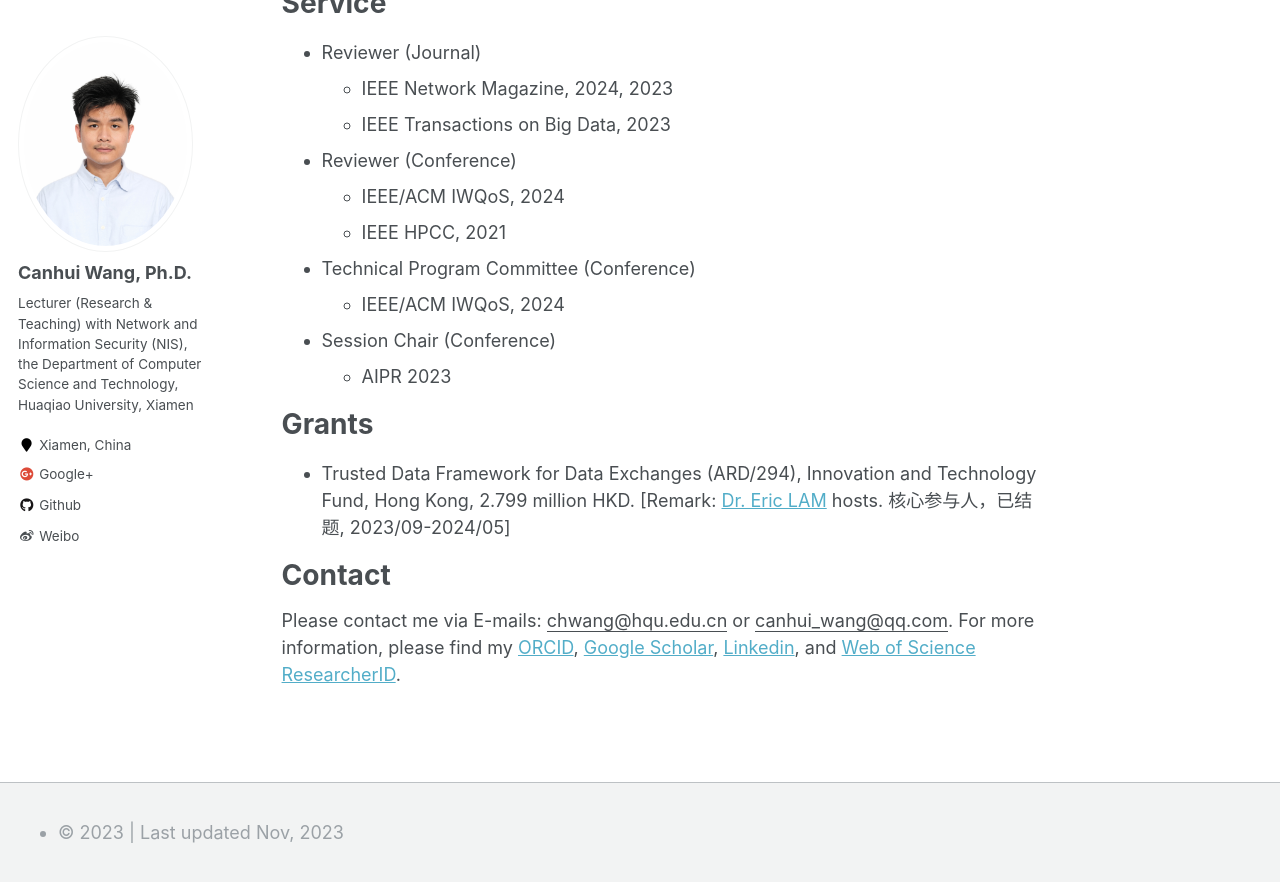
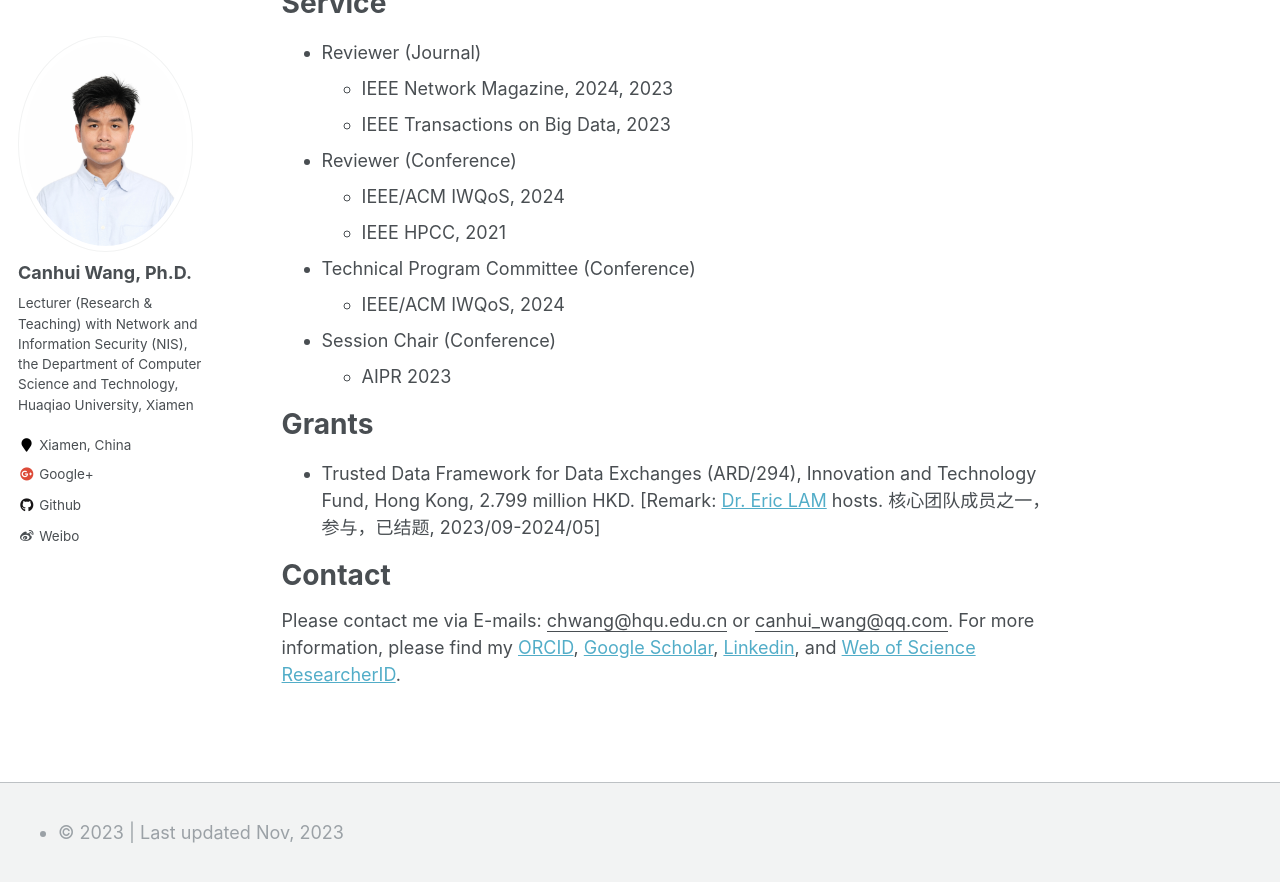
Before and after one commit to Canhui/canhui.github.io, a Jekyll site: the page built from _pages/about.md, in a window 1280 px wide and 900 px high, scrolled down 1165 px. Shown: the top 882 px of the window. Built offline with Jekyll 4.4.1, drawn with Linux system fonts in a browser that asks for light colours.

Commit message:
Update about.md

```diff
--- a/_pages/about.md
+++ b/_pages/about.md
@@ -95,7 +95,7 @@ Example: editing a markdown file for a talk
 
 Grants
 ======
-* Trusted Data Framework for Data Exchanges (ARD/294), Innovation and Technology Fund, Hong Kong, 2.799 million HKD. \[Remark: [Dr. Eric LAM](https://www.linkedin.com/in/peifunglam2/) hosts. 核心参与人，已结题, 2023/09-2024/05\]
+* Trusted Data Framework for Data Exchanges (ARD/294), Innovation and Technology Fund, Hong Kong, 2.799 million HKD. \[Remark: [Dr. Eric LAM](https://www.linkedin.com/in/peifunglam2/) hosts. 核心团队成员之一，参与，已结题, 2023/09-2024/05\]
 
 
 Contact
```
